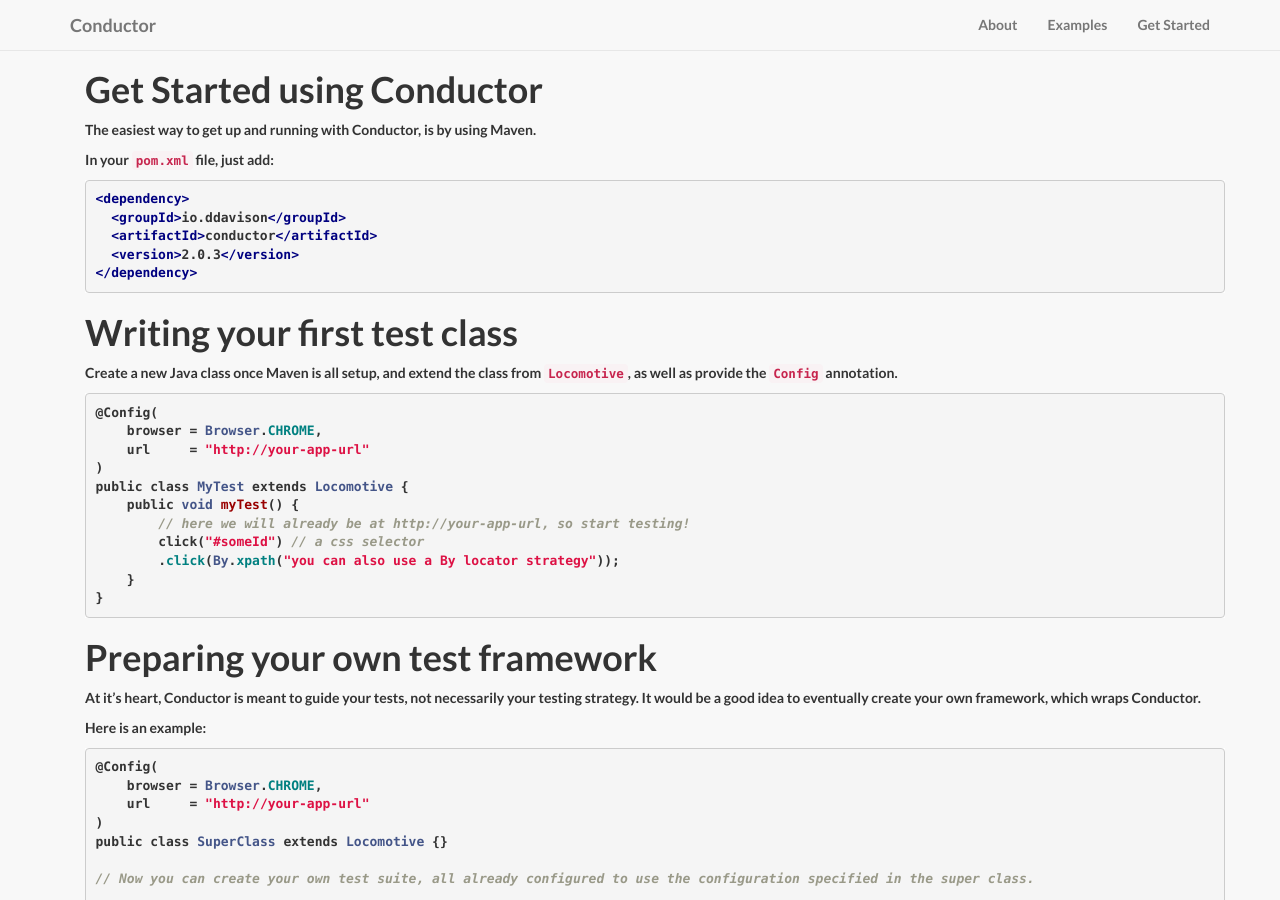
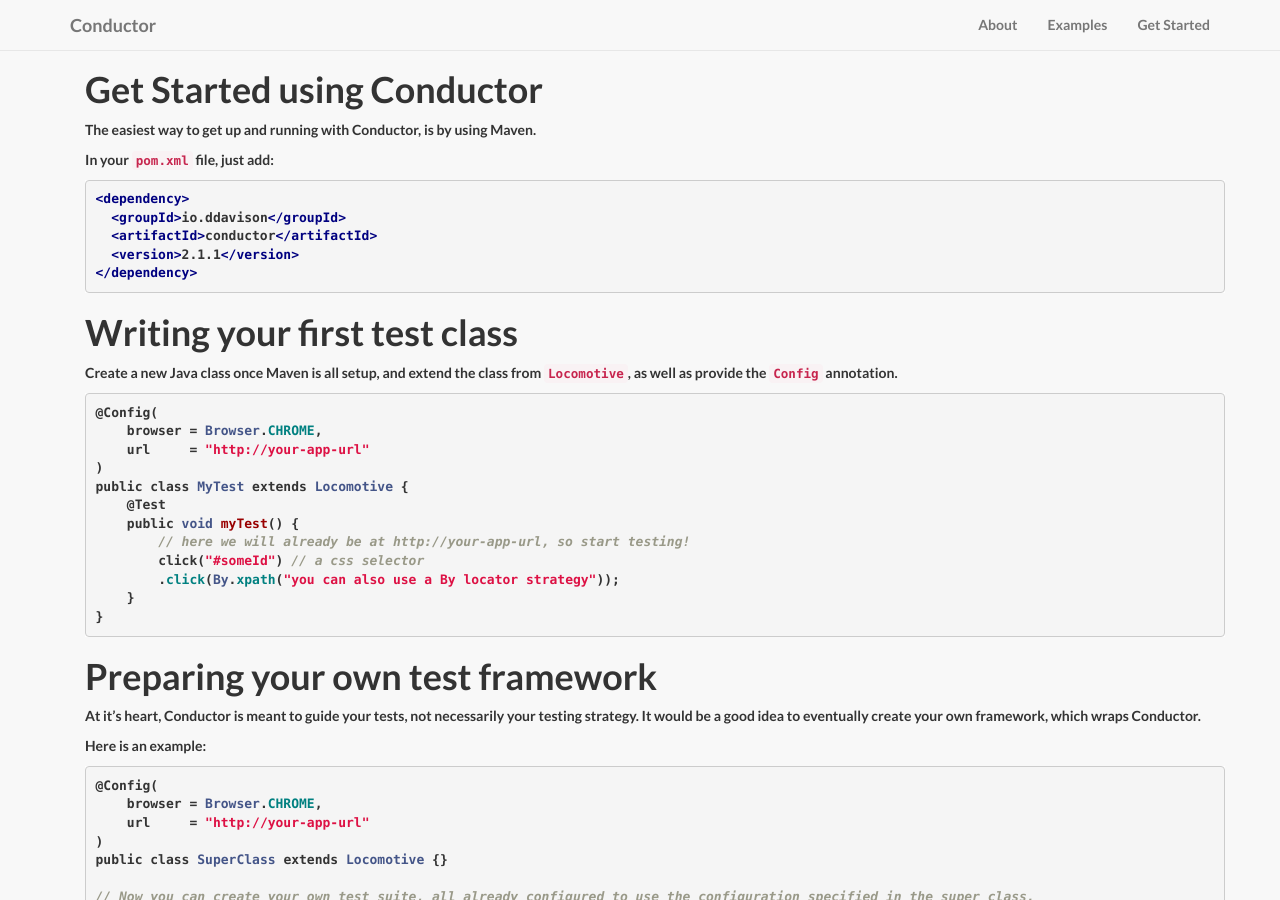
Before and after one commit to conductor-framework/conductor.ddavison.io, a Jekyll site: the page built from get-started.md, in a window 1280 px wide and 900 px high. Built offline with Jekyll 4.4.1, drawn with Linux system fonts in a browser that asks for light colours; nearby versions of some CDN libraries; library files that are not in the unit come from our copies.

Commit message:
new versioning

```diff
--- a/_config.yml
+++ b/_config.yml
@@ -17,7 +17,7 @@
   scm:
     url: https://github.com/conductor-framework/conductor
   site: http://conductor.ddavison.io
-  version: 2.0.3
+  version: 2.1.1
 
 excerpt_separator: ""
 # ----------------------- #
--- a/get-started.md
+++ b/get-started.md
@@ -29,6 +29,7 @@
     url     = "http://your-app-url"
 )
 public class MyTest extends Locomotive {
+    @Test
     public void myTest() {
         // here we will already be at http://your-app-url, so start testing!
         click("#someId") // a css selector
```
